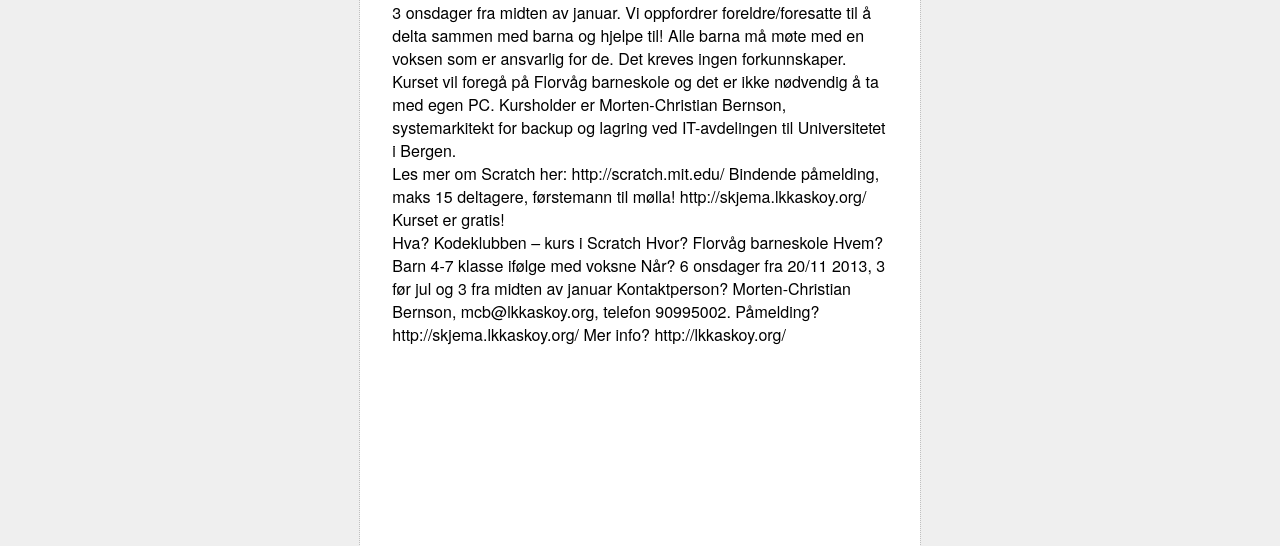
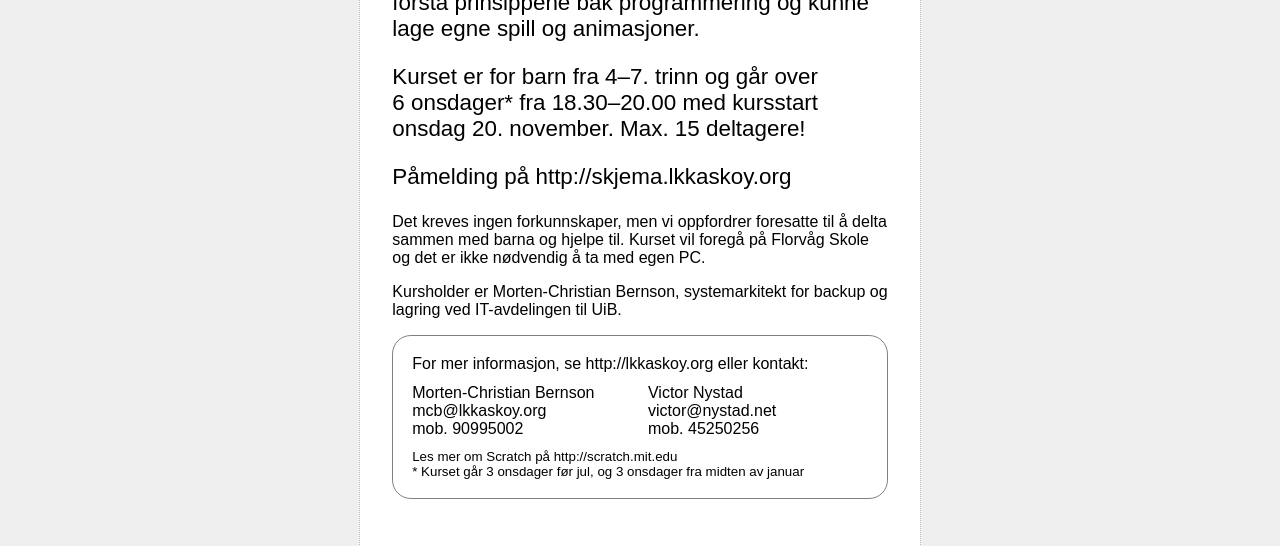
Before and after one commit to batfink/kodeklubben, a plain HTML site: page index.html in a window 1280 px wide. Shown: the part 442-988 px from the top of the page. Drawn offline with Linux system fonts and the light colour scheme; a web font is replaced by a local one.

```diff
--- a/index.html
+++ b/index.html
@@ -3,10 +3,13 @@
 <head>
 	<meta charset="UTF-8">
 	<title>Scratch kurs</title>
+	<link href="http://fonts.googleapis.com/css?family=Unkempt&subset=latin" rel="stylesheet" type="text/css">
+	<link href="http://fonts.googleapis.com/css?family=Anaheim&subset=latin" rel="stylesheet" type="text/css">
+	<link href="http://fonts.googleapis.com/css?family=Advent Pro&subset=latin" rel="stylesheet" type="text/css">
 	<link rel="stylesheet/less" href="styles.less">
 	<script src="less-1.5.0.min.js"></script>
 </head>
-<body id="print">
+<body>
 
 	<section id="header">
 		<header>
@@ -30,45 +33,50 @@
 
 	<section class="page">
 		<header>
-			<p>Bli med i</p>
-			<h1 class="logo">kode<span>klubben_</span></h1>
+<!-- 			<p>Lær <span class="scratchlogo"></span> i</p>
+ -->			<h1 class="logo">kode<span>klubben_</span></h1>
 		</header>
 		<article>
-			Kodeklubben er et gratis tilbud som skal gjøre det mulig for barn å lære seg å programmere.
-På kodeklubben lærer barna Scratch - et program designet for at barn lett skal forstå prinsippene bak programmering og kan lage egne spill og animasjoner.
-Man melder seg på kurset i forkant og følger kurset 6 ganger, 3 onsdager før jul og 3 onsdager fra midten av januar.
-Vi oppfordrer foreldre/foresatte til å delta sammen med barna og hjelpe til! Alle barna må møte med en voksen som er ansvarlig for de.
-Det kreves ingen forkunnskaper. Kurset vil foregå på Florvåg barneskole og det er ikke nødvendig å ta med egen PC.
-Kursholder er Morten-Christian Bernson, systemarkitekt for backup og lagring ved
-IT-avdelingen til Universitetet i Bergen.
+			<div class="important">
+				<p>Kodeklubben er et gratis tilbud barn som vil lære seg å programmere. På kodeklubben lærer barna <span class="scratchlogo"></span> - et program designet for at barn lett skal forstå prinsippene bak programmering og kunne lage egne spill og animasjoner.</p>
+				<p>Kurset er for barn fra 4–7. trinn og går over <span class="nobreak">6 onsdager*</span> fra 18.30–20.00 med kursstart <span class="nobreak">onsdag 20. november.</span> Max. 15 deltagere!</p>
+				<p>Påmelding på http://skjema.lkkaskoy.org</p>
+			</div>
+
+
+			<p>Det kreves ingen forkunnskaper, men vi oppfordrer foresatte til å delta sammen med barna og hjelpe til. Kurset vil foregå på Florvåg Skole og det er ikke nødvendig å ta med egen PC. </p>
+
+			<p>Kursholder er Morten-Christian Bernson, systemarkitekt for backup og lagring ved IT-avdelingen til UiB.</p>
 		</article>
 		<aside>
-			Les mer om Scratch her: http://scratch.mit.edu/
-Bindende påmelding, maks 15 deltagere, førstemann til mølla!  http://skjema.lkkaskoy.org/
-Kurset er gratis!
+
+
 
 		</aside>
 		<footer>
-Hva?
-Kodeklubben – kurs i Scratch
-Hvor?
-Florvåg barneskole
-Hvem?
-Barn 4-7 klasse ifølge med voksne
-Når?
-6 onsdager fra 20/11 2013, 3 før jul og 3 fra midten av januar
-Kontaktperson?
-Morten-Christian Bernson, mcb@lkkaskoy.org,
-telefon 90995002.
-Påmelding?
-http://skjema.lkkaskoy.org/
-Mer info?
-http://lkkaskoy.org/
+			<p>For mer informasjon, se http://lkkaskoy.org eller kontakt:</p>
+
+			<dl class="col2">
+				<dt>Morten-Christian Bernson</dt>
+				<dd>mcb@lkkaskoy.org</dd>
+				<dd>mob. 90995002</dd>
+
+				<dt>Victor Nystad</dt>
+				<dd>victor@nystad.net</dd>
+				<dd>mob. 45250256</dd>
+			</dl>
+
+			<small>
+				<p>Les mer om Scratch på http://scratch.mit.edu</p>
+				<p>* Kurset går 3 onsdager før jul, og 3 onsdager fra midten av januar</p>
+
+			</small>
+
 		</footer>
 	</section>
 
 
-	<script src="script.js"></script>
+<script src="script.js"></script>
 
 </body>
 </html>
--- a/styles.less
+++ b/styles.less
@@ -1,13 +1,17 @@
-html, body {
-	margin: 0; padding: 0;
-	font-family: HelveticaNeue, sans-serif;
-	background: #efefef;
+html {
+	font-size: 16px;
 }
 
+body {
+	font-family: HelveticaNeue, sans-serif;
+	html, & {
+		margin: 0; padding: 0;
+		background: #efefef;
+	}
+}
 
 #header {
 	background: silver;
-	clear: right;
 	margin-bottom: 20px;
 	padding: 10px 20px;
 }
@@ -19,6 +23,7 @@ html, body {
 		width: 21cm;
 	}
 	.page {
+		font-family: 'Anaheim', sans-serif;
 		background: white;
 		overflow: hidden;
 		width: 14.8cm;
@@ -32,6 +37,22 @@ html, body {
 			margin: 0 0 -6.2cm 0;
 		}
 
+		.scratchlogo {
+			// position: relative;
+			// top: .2cm;
+			width: 1.8cm;
+			height: .6cm;
+			background: url(Scratch-logo-outline.png) 0 0 no-repeat;
+			background-size: 100% auto;
+			display: inline-block;
+			visibility: invisible;
+		}
+
+		.important {
+			font-size: 1.4rem;
+			font-family: Unkempt, sans-serif;
+		}
+
 		header {
 			text-align: center;
 			> p {
@@ -43,7 +64,7 @@ html, body {
 				border-radius: .5cm;
 				margin-bottom: -1em;
 				margin-top: 0;
-				display: none;
+				//display: none;
 			}
 			.logo {
 				font-weight: normal;
@@ -60,12 +81,38 @@ html, body {
 			}
 		}
 
+		footer {
+			& > p {
+				margin: 0;
+			}
+			border: 1px solid gray;
+			border-radius: .5cm;
+			padding: .5cm;
+			dd {
+				margin: 0;
+			}
+			dl {
+				margin: .3cm 0;
+			}
+			small {
+				p {
+					margin: 0;
+				}
+			}
+			.col2 {
+				-webkit-column-count: 2;
+				//background: yellow;
+			}
+		}
+
 	}
 }
 
 
 
-
+.nobreak {
+	white-space: nowrap;
+}
 
 
 
```
Also changed, not shown: Scratch-logo-outline.png (added), 1 other file.
